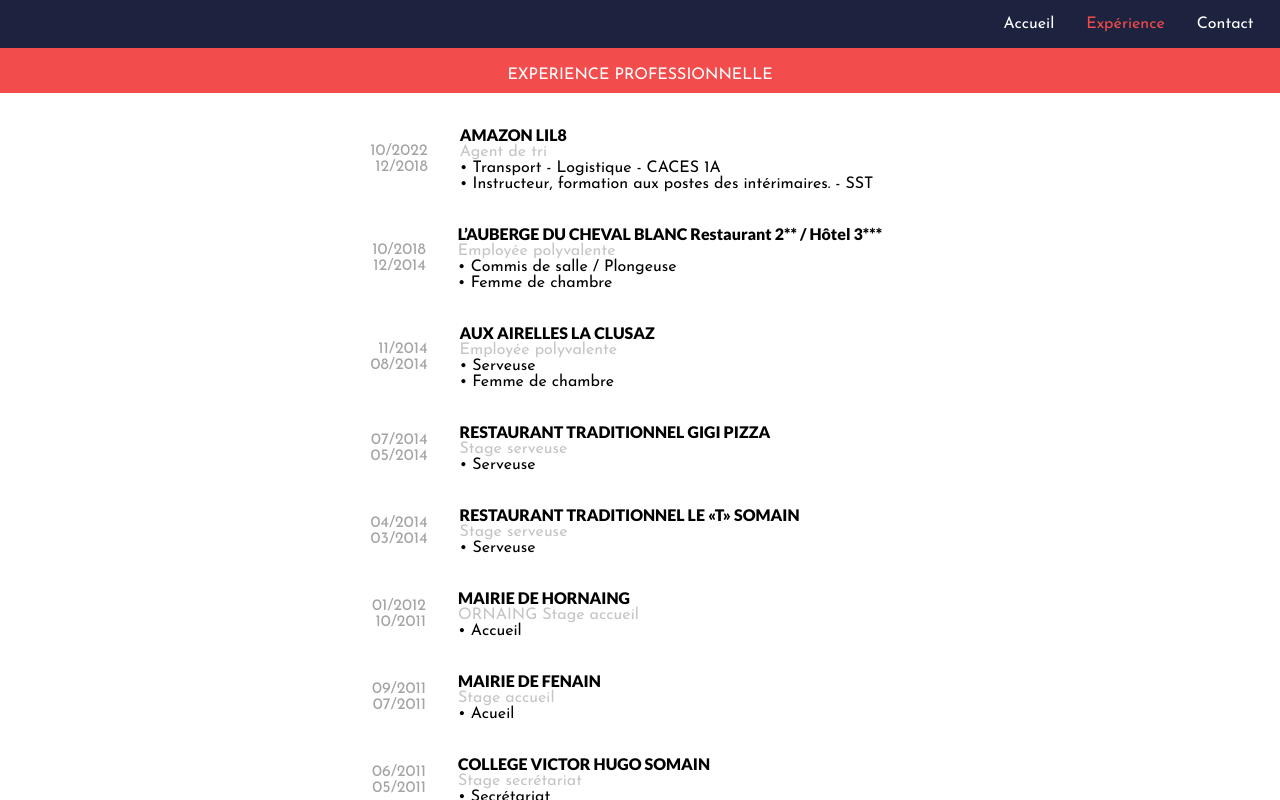
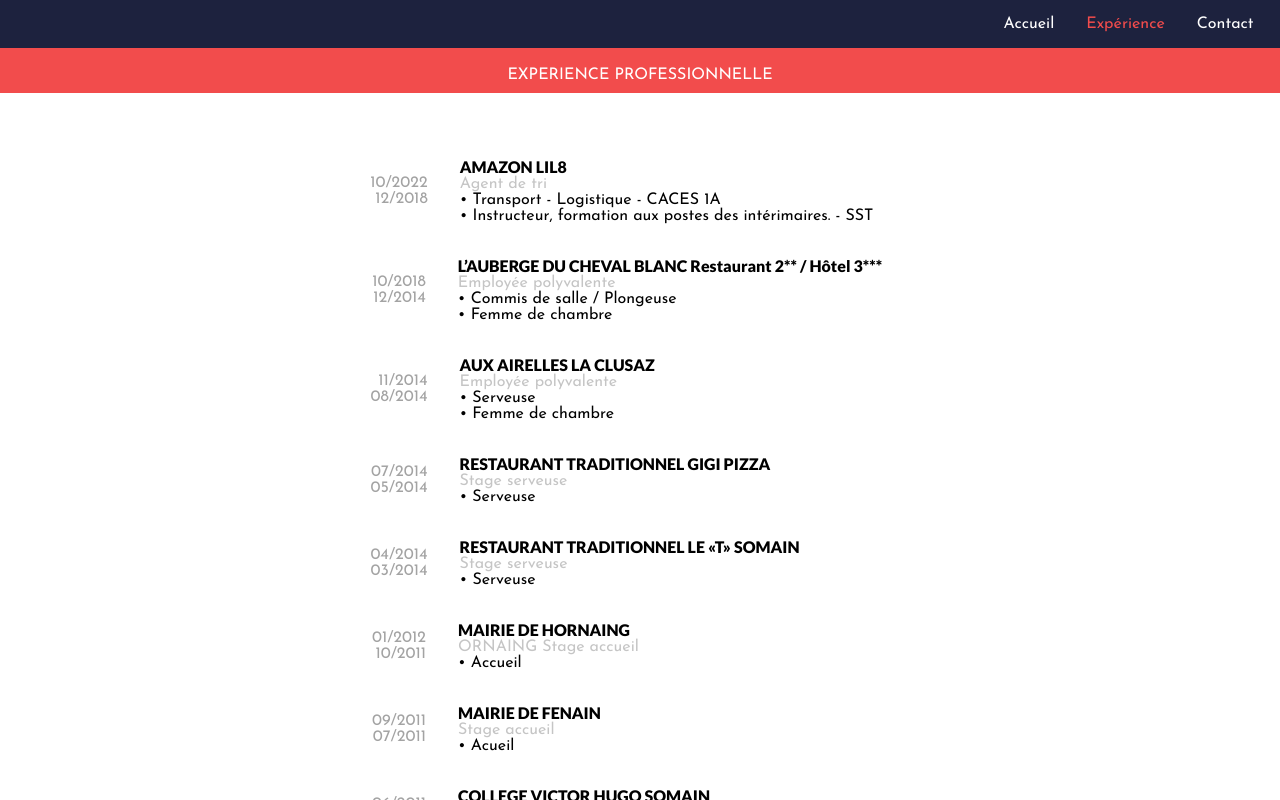
Before and after one commit to Anthonoir576/Projet-01_PRO, a React (Create React App) app: page /experience in a window 1280 px wide. Built offline with nearby package versions, Linux system fonts and the light colour scheme.

Commit message:
:FEAT: => Mise en place partie exp

```diff
--- a/src/styles/sass/base/_reset.scss
+++ b/src/styles/sass/base/_reset.scss
@@ -11,3 +11,23 @@
 html, body {
     overflow-x      : hidden;
 }
+
+
+* {
+    scrollbar-width: auto;
+    scrollbar-color: #1d223e;
+}
+
+*::-webkit-scrollbar {
+    width: 10px;
+}
+
+*::-webkit-scrollbar-track {
+    background: #1d223e;
+}
+
+*::-webkit-scrollbar-thumb {
+    background-color: #1d223e;
+    border-radius: 10px;
+    border: 1px solid #ffffff;
+}
--- a/src/styles/sass/pages/_exp.scss
+++ b/src/styles/sass/pages/_exp.scss
@@ -11,6 +11,7 @@
             background-color : rgba(29, 34, 62, 1);
             border-top       : 4px solid rgb(242, 76, 76);
             color            : white;
+            margin-top       : 4rem;
         }
 
         & h2 {
@@ -18,7 +19,7 @@
             text-align    : center;
             color         : white;
             padding       : 15px 5px 10px 5px;
-            margin-bottom : 2rem;
+            margin-bottom : 4rem;
         }
 
         & .exp-container {
@@ -26,6 +27,7 @@
                 display         : flex;
                 justify-content : center;
                 margin-bottom   : 2rem;
+
 
                 & .exp-content {
                     min-width       : 450px;
```
Also changed, not shown: src/styles/css/style.css, 1 other file (tests, documents, lock files or other folders).
